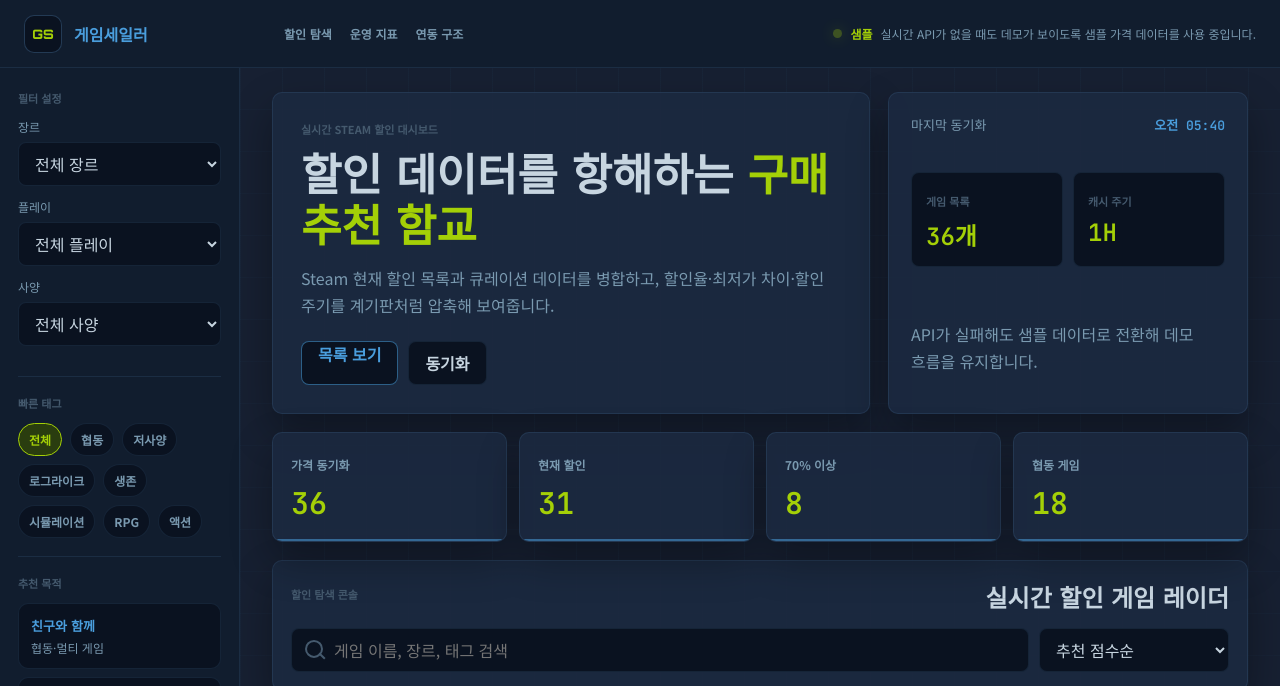
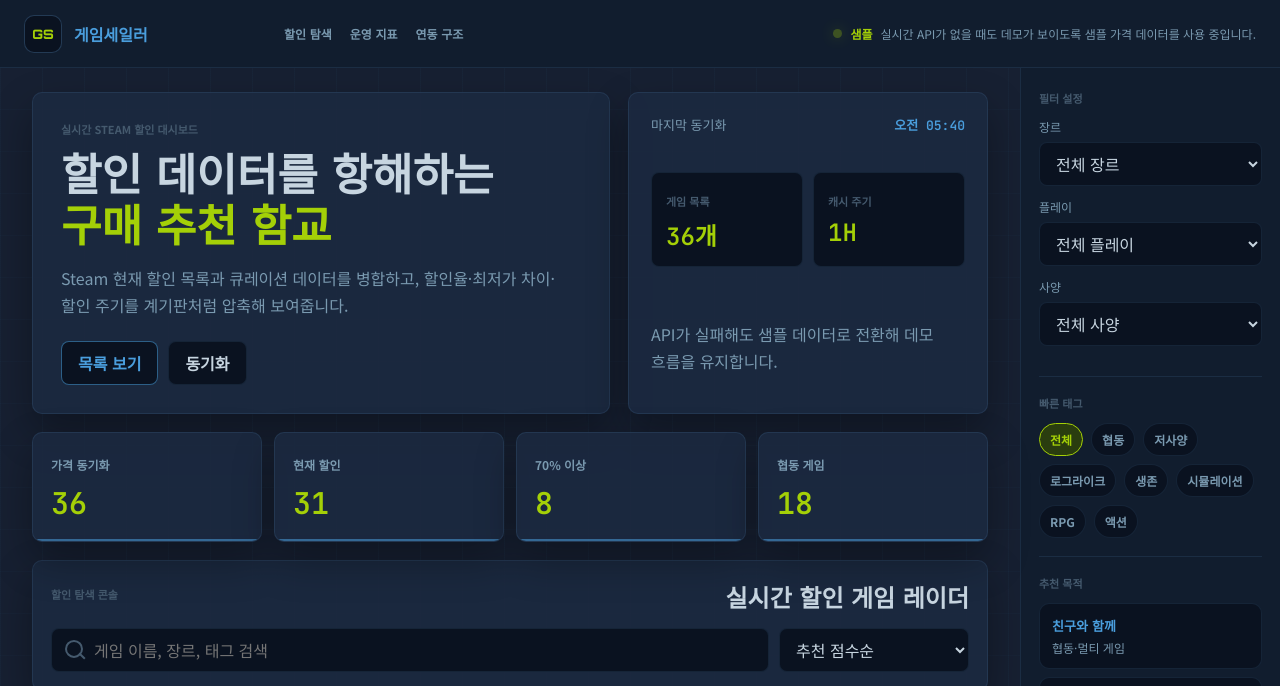
Before and after one commit to Haran1426/SteamSaleMap, a website: page index.html in a window 1280 px wide. Shown: the top 686 px of the page. Drawn offline with Linux system fonts and the light colour scheme; no server answers.

Commit message:
레이아웃과 스크롤바 디자인 조정

```diff
--- a/style.css
+++ b/style.css
@@ -27,6 +27,27 @@ body {
     background: var(--bg-depth-0);
     color: var(--text-primary);
     font-family: "Noto Sans KR", sans-serif;
+    scrollbar-color: var(--accent-blue) var(--bg-depth-0);
+    scrollbar-width: thin;
+}
+
+::-webkit-scrollbar {
+    width: 10px;
+    height: 10px;
+}
+
+::-webkit-scrollbar-track {
+    background: var(--bg-depth-0);
+}
+
+::-webkit-scrollbar-thumb {
+    border: 2px solid var(--bg-depth-0);
+    border-radius: 999px;
+    background: linear-gradient(180deg, var(--accent-blue), var(--accent-green));
+}
+
+::-webkit-scrollbar-thumb:hover {
+    background: var(--accent-blue);
 }
 
 button,
@@ -132,11 +153,13 @@ a {
 
 .app-shell {
     display: grid;
-    grid-template-columns: 240px 1fr;
+    grid-template-columns: minmax(0, 1fr) 260px;
     min-height: calc(100vh - 68px);
 }
 
 .sidebar {
+    grid-column: 2;
+    grid-row: 1;
     position: sticky;
     top: 68px;
     height: calc(100vh - 68px);
@@ -146,7 +169,9 @@ a {
     padding: 22px 18px;
     overflow: auto;
     background: var(--bg-depth-1);
-    border-right: 1px solid var(--border-default);
+    border-left: 1px solid var(--border-default);
+    scrollbar-color: var(--accent-blue) var(--bg-depth-1);
+    scrollbar-width: thin;
 }
 
 .side-panel {
@@ -274,12 +299,16 @@ input[type="search"]:focus {
 
 .btn {
     height: 44px;
+    display: inline-flex;
+    align-items: center;
+    justify-content: center;
     border: 1px solid var(--border-default);
     border-radius: 8px;
     padding: 0 16px;
     background: var(--bg-depth-0);
     color: var(--text-primary);
     font-weight: 800;
+    line-height: 1.2;
     cursor: pointer;
     transition: transform 160ms ease, border-color 200ms ease, background 200ms ease;
 }
@@ -302,6 +331,8 @@ input[type="search"]:focus {
 }
 
 .bridge-main {
+    grid-column: 1;
+    grid-row: 1;
     min-width: 0;
     padding: 24px 32px 48px;
     background:
@@ -720,6 +751,9 @@ h1 span {
 .card-actions a,
 .card-actions button {
     height: 38px;
+    display: flex;
+    align-items: center;
+    justify-content: center;
     border: 1px solid var(--border-default);
     border-radius: 8px;
     background: var(--bg-depth-0);
@@ -728,7 +762,7 @@ h1 span {
     text-align: center;
     font-size: 12px;
     font-weight: 900;
-    line-height: 36px;
+    line-height: 1.2;
 }
 
 .card-actions a {
@@ -850,7 +884,7 @@ h1 span {
 }
 
 .footer {
-    padding: 28px 32px 46px 272px;
+    padding: 28px 292px 46px 32px;
     background: var(--bg-depth-2);
     border-top: 1px solid var(--border-default);
     font-size: 13px;
@@ -890,11 +924,13 @@ h1 span {
     }
 
     .sidebar {
+        grid-column: auto;
+        grid-row: auto;
         position: static;
         height: auto;
         display: grid;
         grid-template-columns: repeat(2, minmax(0, 1fr));
-        border-right: 0;
+        border-left: 0;
         border-bottom: 1px solid var(--border-default);
     }
 
@@ -916,6 +952,7 @@ h1 span {
     }
 
     .footer {
+        padding-right: 20px;
         padding-left: 20px;
     }
 }
```
